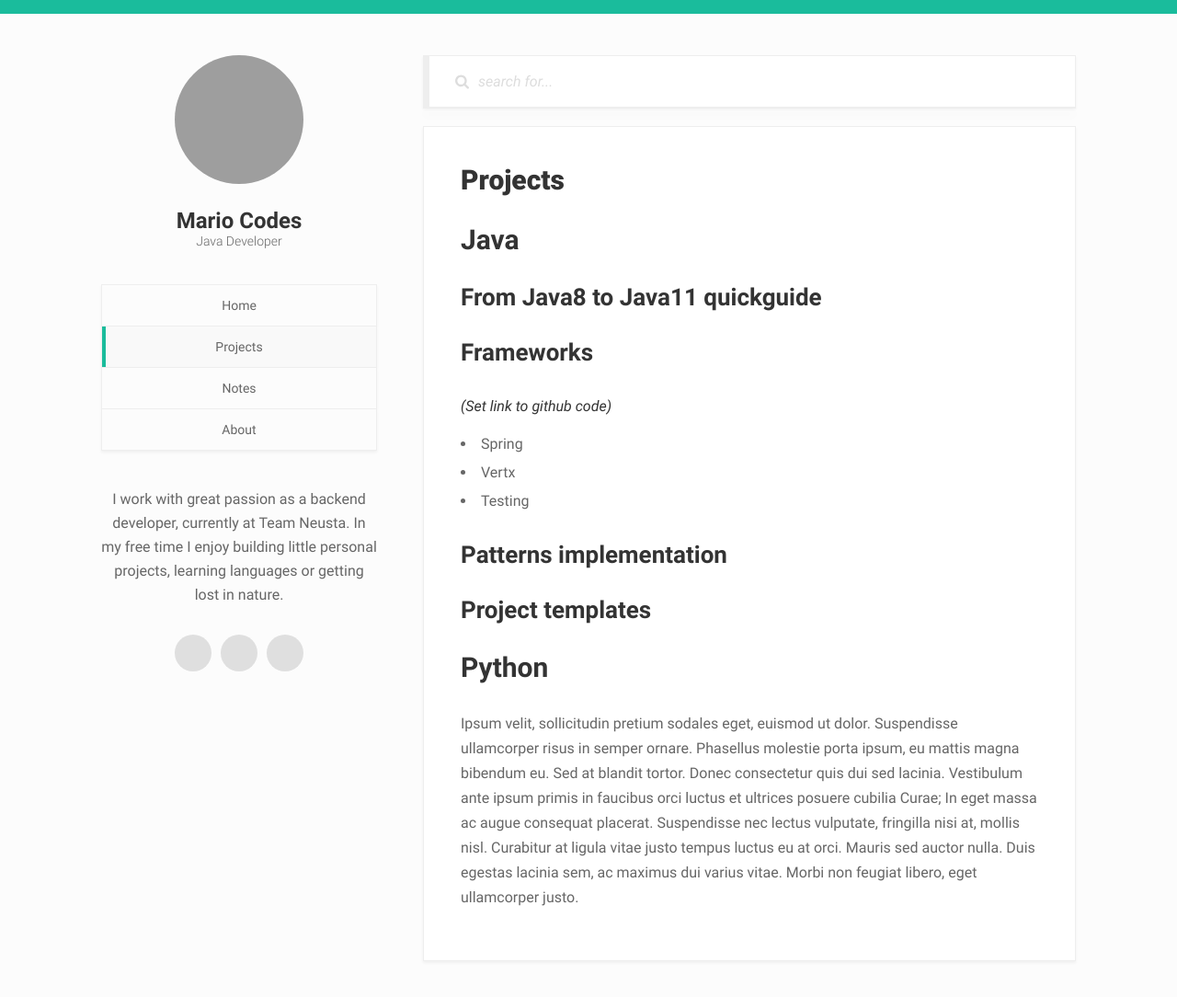
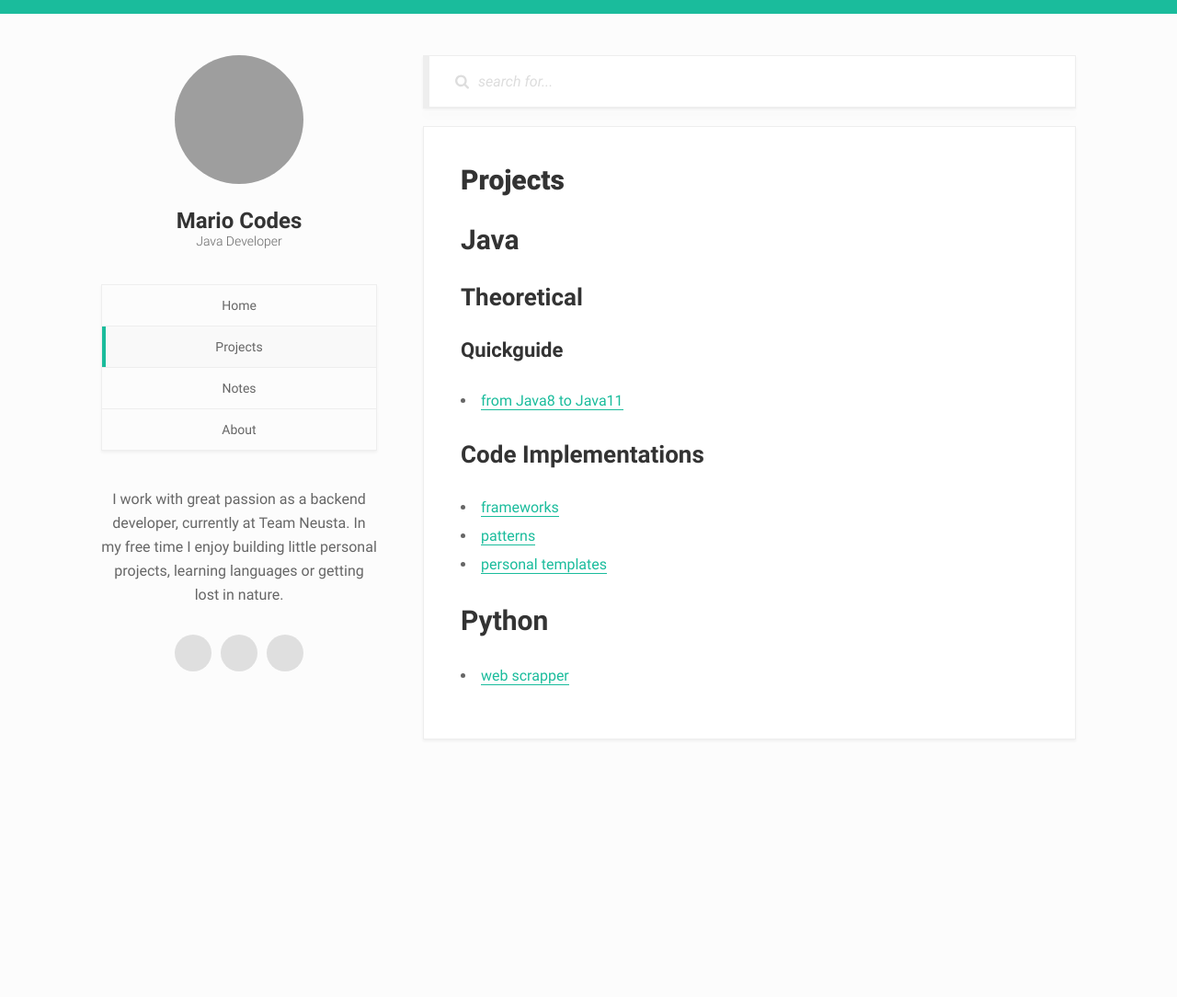
Before and after one commit to TrendingTechnology/mariocodes.github.io, a Jekyll site: the page built from _pages/projects/projects.md, in a window 1280 px wide and 1105 px high. Shown: the top 1084 px of the window at 92% size. Built offline with Jekyll 4.4.1, drawn with Linux system fonts in a browser that asks for light colours; grey boxes are pictures that could not be loaded.

Commit message:
link_categories: modified projects page

```diff
--- a/_pages/projects/projects.md
+++ b/_pages/projects/projects.md
@@ -6,15 +6,15 @@ order: 0
 ---
 
 # Java
-## From Java8 to Java11 quickguide
-## Frameworks
-_(Set link to github code)_
-* Spring
-* Vertx
-* Testing
+## Theoretical
+### Quickguide
 
-## Patterns implementation
-## Project templates
+* [from Java8 to Java11]({{p.url}}/cheatsheet/java11)
+
+## Code Implementations
+* [frameworks](https://github.com/MarioCodes/java-frameworks)
+* [patterns](https://github.com/MarioCodes/java-patterns-implementations)
+* [personal templates](https://github.com/MarioCodes/java-templates)
 
 # Python
-Ipsum velit, sollicitudin pretium sodales eget, euismod ut dolor. Suspendisse ullamcorper risus in semper ornare. Phasellus molestie porta ipsum, eu mattis magna bibendum eu. Sed at blandit tortor. Donec consectetur quis dui sed lacinia. Vestibulum ante ipsum primis in faucibus orci luctus et ultrices posuere cubilia Curae; In eget massa ac augue consequat placerat. Suspendisse nec lectus vulputate, fringilla nisi at, mollis nisl. Curabitur at ligula vitae justo tempus luctus eu at orci. Mauris sed auctor nulla. Duis egestas lacinia sem, ac maximus dui varius vitae. Morbi non feugiat libero, eget ullamcorper justo.
+* [web scrapper](https://github.com/MarioCodes/periodic-web-scrapper)
```
